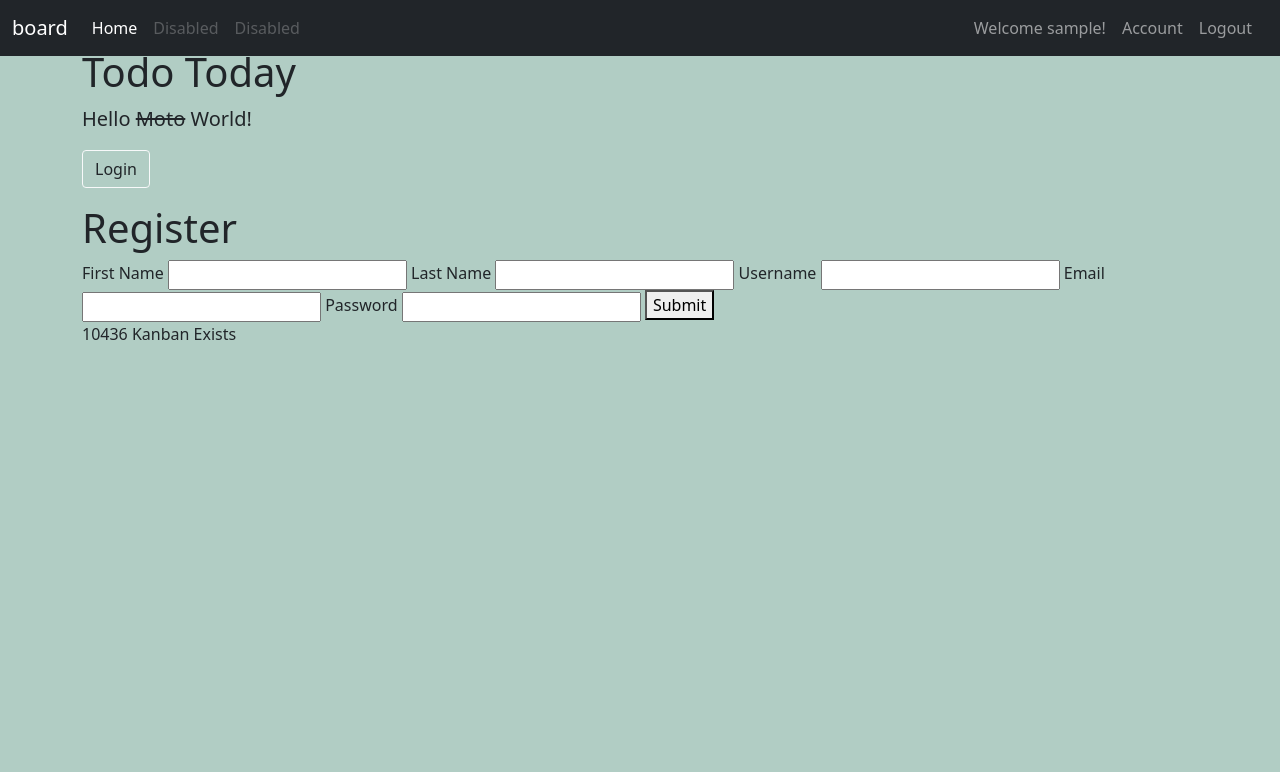
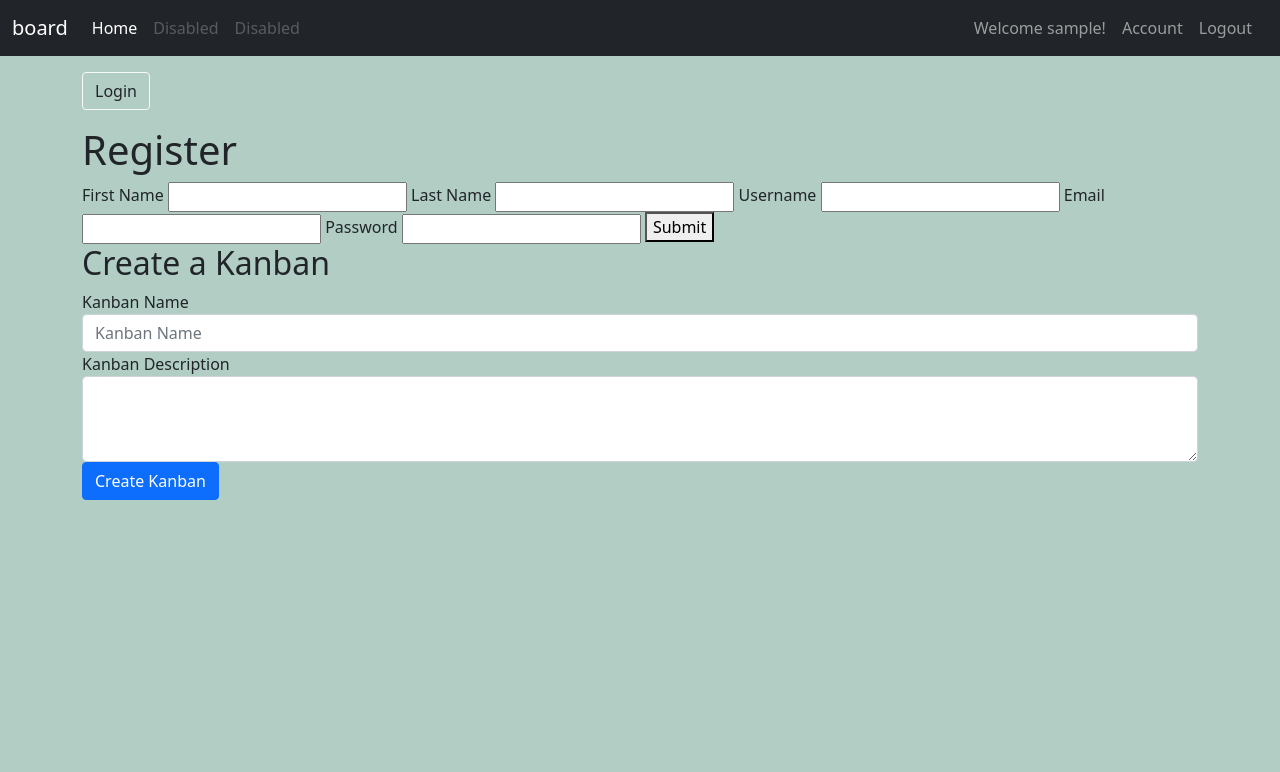
Before and after one commit to cdmichaelb/kanban_capstone, a Django app: page / in a window 1280 px wide. Shown: the top 772 px of the page. Run offline with Django 4.2, Linux system fonts and the light colour scheme; the visitor is signed in with stand-in values (Sample User, id 1); data that the repository does not hold is empty; some libraries are stand-ins or nearby versions.

Commit message:
view kanban working, started columns

```diff
--- a/board/serializers.py
+++ b/board/serializers.py
@@ -10,3 +10,11 @@
         model = Kanban
         fields = ['id', 'name', 'description', 'created_at', 'updated_at', 'user']
         extra_kwargs = {'user': {'required': False}}
+
+class ColumnSerializer(serializers.ModelSerializer):
+    #kanban = KanbanSerializer()
+    #print(kanban, " is kanban")
+    class Meta:
+        model = Column
+        fields = ['id', 'name', 'kanban', 'created_at', 'updated_at', 'user']
+        extra_kwargs = {'user': {'required': False}}
--- a/board/urls.py
+++ b/board/urls.py
@@ -10,8 +10,9 @@
 app_name = 'board'
 urlpatterns = [
     path('', views.index, name='index'),
-    path('detail/', views.kanban_detail, name='kanban_detail'),
+    path('detail/<int:pk>', views.kanban_detail, name='kanban_detail'),
     path('create/', views.kanban_create, name='kanban_create'),
     path('kanban/', views.kanban, name='kanban'),
+    path('column/', views.column_create, name='column_create'),
 
 ]
--- a/board/views.py
+++ b/board/views.py
@@ -15,7 +15,8 @@
 def kanban_create(request):
     response = Response()
 
-    newKanban = Kanban.objects.create(name=request.data['name'], description=request.data['description'], user=request.user)
+    newKanban = Kanban(name=request.data['name'], description=request.data['description'], user=request.user)
+
     user = CustomUser.objects.get(id=request.user.id)
     response.data = {
             'id': newKanban.id,
@@ -25,30 +26,64 @@
             'updated_at': newKanban.updated_at,
             'user': user.id
             }
+
     serializer = KanbanSerializer(data=response.data, many=False)
 
     if serializer.is_valid():
         serializer.save()
         response.status_code = 201
-        response.data = {'kanbans': serializer.data}
+        response.data = {
+            'kanbans': serializer.data,
+            'kanban_list': KanbanSerializer(Kanban.objects.all(), many=True).data
+            }
+
+    else:
+        print(serializer.errors)
+        response.status_code = 400
+        response.data = {'message': 'Kanban could not be created'}
+
+    return response
+
+@api_view(['POST'])
+def column_create(request):
+    response = Response()
+
+    newColumn = Column(name=request.data['name'], kanban=Kanban.objects.get(id=request.data['kanban']), user=request.user)
+
+    user = CustomUser.objects.get(id=request.user.id)
+    response.data = {
+            'id': newColumn.id,
+            'name': newColumn.name,
+            'kanban': newColumn.kanban.id,
+            'created_at': newColumn.created_at,
+            'updated_at': newColumn.updated_at,
+            'user': user.id
+            }
+    serializer = ColumnSerializer(data=response.data, many=False)
+
+    if serializer.is_valid():
+        serializer.save()
+        response.status_code = 201
+        response.data = {'columns': serializer.data}
         print(response.data, " is valid")
     else:
         print(serializer.errors)
         response.status_code = 400
-        response.data = {'message': 'Kanban could not be created'}
+        response.data = {'message': 'Column could not be created'}
         print(response.data, " is not valid")
 
     return response
 
+@api_view(['GET'])
+def kanban(request):
+    response = Response()
+    kanbans = Kanban.objects.all()
+    serializer = KanbanSerializer(kanbans, many=True)
+    response.data = {'kanbans': serializer.data}
+    return response
 
 @api_view(['GET'])
 def kanban_detail(request, pk):
     kanban = get_object_or_404(Kanban, pk=pk)
     serializer = KanbanSerializer(kanban)
     return Response(serializer.data)
-
-@api_view(['GET'])
-def kanban(request):
-    kanbans = Kanban.objects.all()
-    serializer = KanbanSerializer(kanbans, many=True)
-    return Response(serializer.data)
--- a/static/js/main.js
+++ b/static/js/main.js
@@ -3,9 +3,10 @@
 
 $(document).ready(function () {
 	console.log("Loaded");
+	$("#kanban-detail-page").hide("fast");
 	$("#mainNavbar").toggle("fast");
 	$("#loginButton").click(function (event) {
-		console.log("loginButton clicked");
+		event.preventDefault();
 		$("#loginForm").show("slow");
 		$("#registerForm").hide("slow");
 	});
@@ -68,7 +69,7 @@
 	el: "#kanbanApp",
 	data: {
 		csrfToken: document.getElementsByName("csrfmiddlewaretoken")[0],
-		kanban: {
+		kanbans: {
 			id: "{{kanban.id}}",
 			name: "{{kanban.name}}",
 			description: "{{kanban.description}}",
@@ -98,12 +99,9 @@
 		},
 		newName: "",
 		newDescription: "",
-		kanbans: 0,
+		kanban_count: 0,
 	},
 	created: function () {
-		this.newName = "";
-		this.newDescription = "";
-		//this.kanbans = 0;
 		axios.defaults.xsrfHeaderName = "X-CSRFToken";
 		axios.defaults.headers = {
 			"Content-Type": "application/json",
@@ -115,9 +113,9 @@
 			url: BASE_URL + "/kanban/",
 		})
 			.then((response) => {
-				this.kanban = response.data;
 				console.log(response.data);
-				this.kanbans = Object.values(response.data).length;
+				this.kanbans = response.data.kanbans;
+				this.kanban_count = Object.values(response.data).length;
 			})
 			.catch((error) => {
 				console.log(BASE_URL);
@@ -135,8 +133,27 @@
 				},
 			})
 				.then((response) => {
-					this.kanban = response.data;
-					this.kanbans = this.kanbans + 1;
+					this.kanbans = response.data.kanban_list;
+					console.log(this.kanbans);
+					this.kanban_count = Object.values(response.data).length;
+					this.kanban_count = this.kanban_count + 1;
+				})
+				.catch((error) => {
+					console.log(BASE_URL);
+					console.log(error);
+				});
+		},
+		viewKanban: function (kanban) {
+			console.log(kanban);
+			axios({
+				method: "GET",
+				url: BASE_URL + "/detail/" + kanban,
+			})
+				.then((response) => {
+					$("#kanban-list-page").hide("fast");
+					$("#kanban-detail-page").show("fast");
+					console.log(response.data);
+					this.kanbans = response.data;
 				})
 				.catch((error) => {
 					console.log(BASE_URL);
--- a/templates/board/index.html
+++ b/templates/board/index.html
@@ -1,6 +1,5 @@
 {% extends 'base.html' %} {% block content %} {% load static %}
-<h1 class="mt-5">Todo Today</h1>
-<p class="lead">Hello <s>Moto</s> World!</p>
+<br /><br /><br />
 <div id="loginApp">
 	<div v-if="user.username">
 		<h2>Welcome [[user.username]]!</h2>
@@ -19,8 +18,29 @@
 </div>
 {% if request.user.is_authenticated %}
 <div id="kanbanApp">
-	<div v-if="kanbans > 20">[[kanbans]] Kanban Exists</div>
-	<div v-else>
+	<div id="kanban-list-page">
+		<div v-if="kanban_count > 0">
+			<div v-for="kanban in kanbans">
+				<div
+					class="btn bg-dark text-light border-1 border-light"
+					v-on:click="viewKanban(kanban.id)"
+				>
+					<div class="kanban-header">
+						<h3>[[kanban.id]]. [[kanban.name]]</h3>
+					</div>
+					<div class="kanban-body">
+						<p>
+							[[kanban.description]]
+							<br />
+							Created at [[kanban.created_at]]. Last updated at
+							[[kanban.updated_at]].
+						</p>
+					</div>
+				</div>
+			</div>
+		</div>
+		<div v-else></div>
+		<div class="create-kanban">
 			<h2>Create a Kanban</h2>
 			<form>
 				<div class="form-group">
@@ -54,7 +74,17 @@
 			</form>
 		</div>
 	</div>
-
-{% endif %} {% csrf_token %}
-
-<div id="board">{% endblock %}</div>
+	<div id="kanban-detail-page">
+		<div class="card">
+			<h2>[[kanbans.name]]</h2>
+			<div class="card-body">
+				<h5 class="card-title">[[kanbans.description]]</h5>
+				<p class="card-text">
+					Created at [[kanbans.created_at]]. Last updated at
+					[[kanbans.updated_at]].
+				</p>
+			</div>
+		</div>
+	</div>
+	{% endif %} {% csrf_token %} {% endblock %}
+</div>
```
Lines whose indentation alone changed are shown as unchanged.
